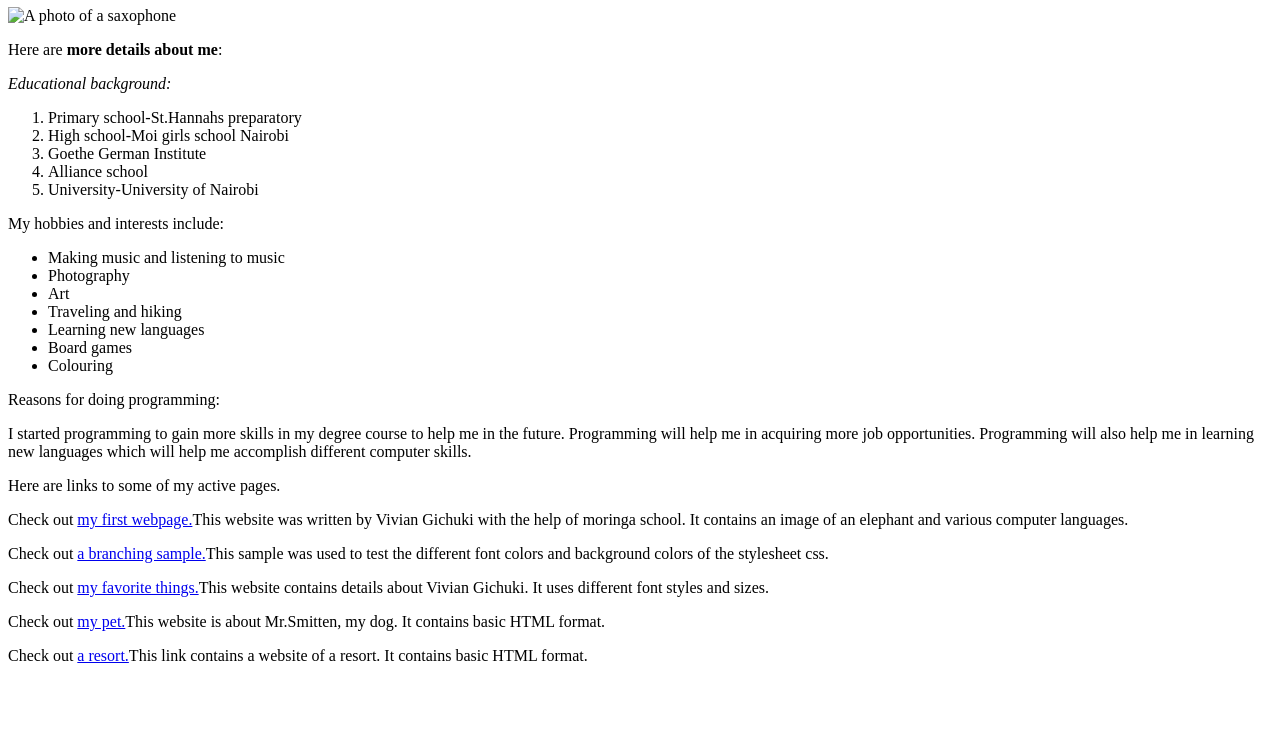
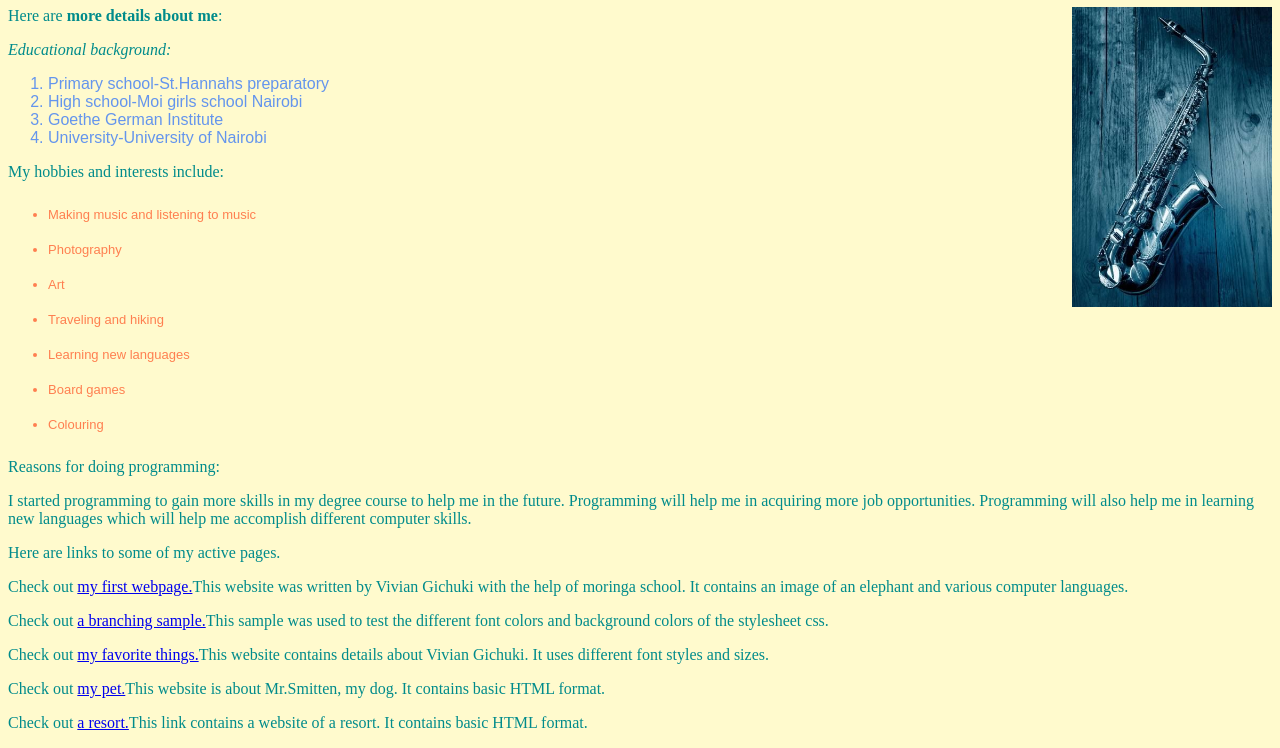
Before and after one commit to VGichuki/independent-project, a plain HTML site: page about-me.html in a window 1280 px wide. Shown: the part 73-821 px from the top of the page. Before the commit the page ends 800 px from the top, so only its background shows below. Drawn offline with Linux system fonts and the light colour scheme.

Commit message:
add modified html  and css

```diff
--- a/about-me.html
+++ b/about-me.html
@@ -2,11 +2,11 @@
 <html>
   <head>
     <title>Independent project</title>
-    <link href="css/styles.css" rel="stylesheet" type="text/css">
+    <link href="css/style.css" rel="stylesheet" type="text/css">
   </head>
   <body>
     <h1>Vivian Gichuki</h1>
-    <img src="image.jpg" alt="A photo of a saxophone">
+    <img src="image/image.jpg" alt="A photo of a saxophone">
 
     <p>Here are <strong>more details about me</strong>:</p>
     <div class="important">
@@ -16,7 +16,6 @@
       <li>Primary school-St.Hannahs preparatory</li>
       <li>High school-Moi girls school Nairobi</li>
       <li>Goethe German Institute</li>
-      <li>Alliance school</li>
       <li>University-University of Nairobi</li>
     </ol>
     </div>
```
Also changed, not shown: css/style.css (renamed from style.css), image/image.jpg (added).
